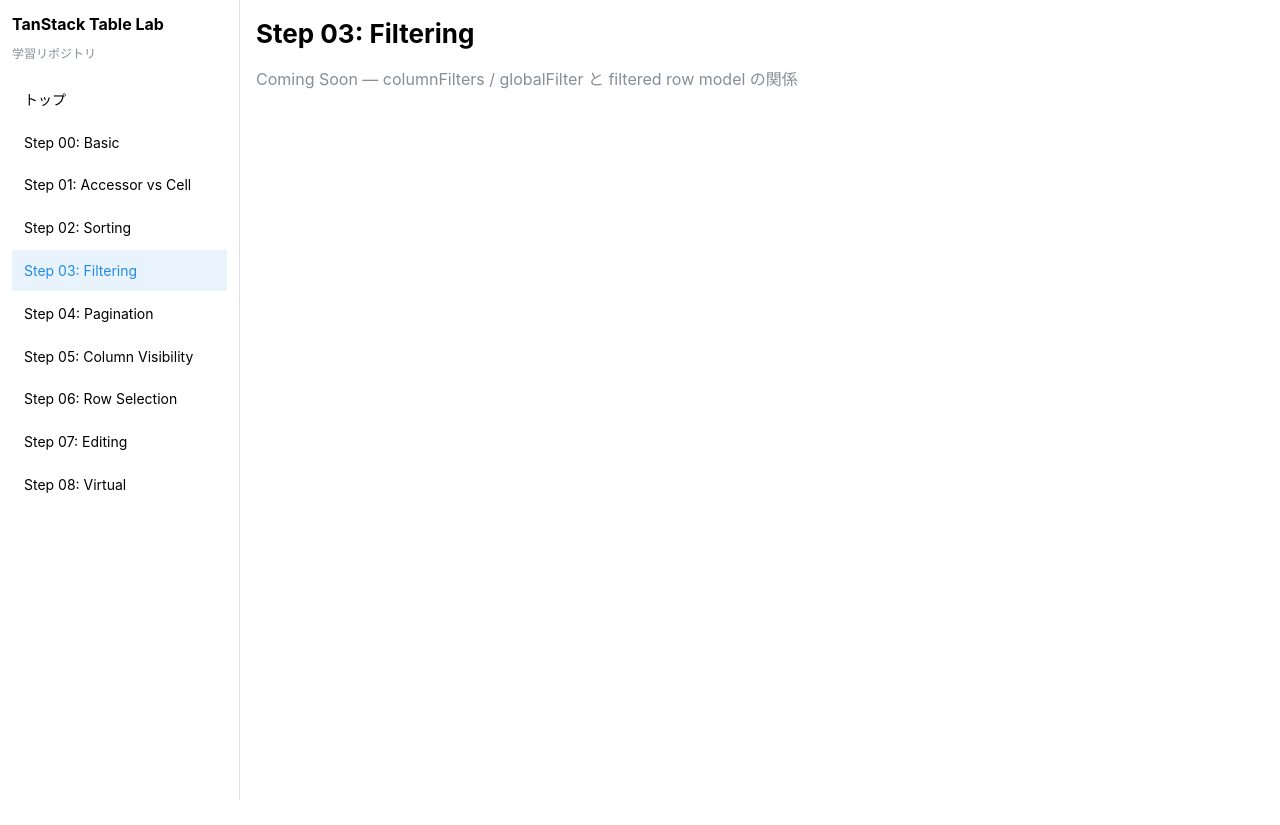
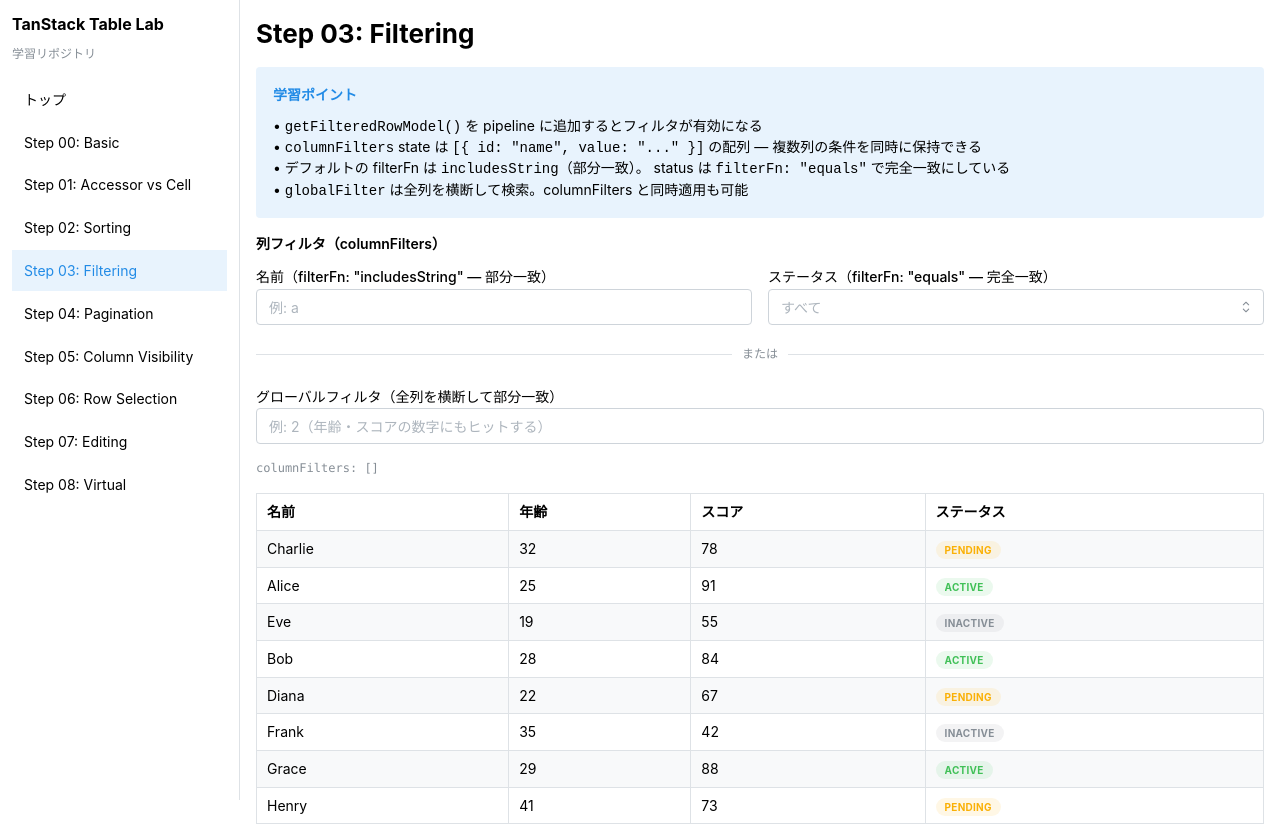
Before and after one commit to shimpei1494/tanstack-table-lab, a React (Vite) app: page /step/03 in a window 1280 px wide. Shown: the top 825 px of the page. Before the commit the page ends 800 px from the top, so only its background shows below. Built offline with nearby package versions, Linux system fonts and the light colour scheme.

Commit message:
step03実装

```diff
--- a/src/features/step03-filtering/Step03Filtering.tsx
+++ b/src/features/step03-filtering/Step03Filtering.tsx
@@ -1,12 +1,182 @@
-import { Stack, Text, Title } from "@mantine/core";
+import {
+	Alert,
+	Badge,
+	Divider,
+	Group,
+	Select,
+	Stack,
+	Text,
+	TextInput,
+	Title,
+} from "@mantine/core";
+import type { ColumnDef, ColumnFiltersState } from "@tanstack/react-table";
+import {
+	getCoreRowModel,
+	getFilteredRowModel,
+	useReactTable,
+} from "@tanstack/react-table";
+import { useMemo, useState } from "react";
+import { DataTable } from "../../components/DataTable/DataTable";
+import { DebugPanel } from "../../components/DebugPanel/DebugPanel";
+
+type Row = {
+	name: string;
+	age: number;
+	score: number;
+	status: "active" | "inactive" | "pending";
+};
+
+const FIXED_DATA: Row[] = [
+	{ name: "Charlie", age: 32, score: 78, status: "pending" },
+	{ name: "Alice", age: 25, score: 91, status: "active" },
+	{ name: "Eve", age: 19, score: 55, status: "inactive" },
+	{ name: "Bob", age: 28, score: 84, status: "active" },
+	{ name: "Diana", age: 22, score: 67, status: "pending" },
+	{ name: "Frank", age: 35, score: 42, status: "inactive" },
+	{ name: "Grace", age: 29, score: 88, status: "active" },
+	{ name: "Henry", age: 41, score: 73, status: "pending" },
+];
 
 export function Step03Filtering() {
+	const [columnFilters, setColumnFilters] = useState<ColumnFiltersState>([]);
+	const [globalFilter, setGlobalFilter] = useState("");
+
+	// columnFilters 配列から各列の値を取り出すヘルパー
+	const nameFilter =
+		(columnFilters.find((f) => f.id === "name")?.value as string) ?? "";
+	const statusFilter =
+		(columnFilters.find((f) => f.id === "status")?.value as string) ?? "";
+
+	const setNameFilter = (value: string) => {
+		setColumnFilters((prev) => {
+			const rest = prev.filter((f) => f.id !== "name");
+			return value ? [...rest, { id: "name", value }] : rest;
+		});
+	};
+
+	const setStatusFilter = (value: string | null) => {
+		setColumnFilters((prev) => {
+			const rest = prev.filter((f) => f.id !== "status");
+			return value ? [...rest, { id: "status", value }] : rest;
+		});
+	};
+
+	const columns = useMemo<ColumnDef<Row>[]>(
+		() => [
+			{
+				accessorKey: "name",
+				header: "名前",
+				// デフォルト filterFn は "includesString"（部分一致・大文字小文字無視）
+			},
+			{
+				accessorKey: "age",
+				header: "年齢",
+			},
+			{
+				accessorKey: "score",
+				header: "スコア",
+			},
+			{
+				accessorKey: "status",
+				header: "ステータス",
+				filterFn: "equals", // 完全一致
+				cell: ({ getValue }) => {
+					const s = getValue() as string;
+					const color =
+						s === "active" ? "green" : s === "pending" ? "yellow" : "gray";
+					return (
+						<Badge color={color} variant="light" size="sm">
+							{s}
+						</Badge>
+					);
+				},
+			},
+		],
+		[],
+	);
+
+	const table = useReactTable({
+		data: FIXED_DATA,
+		columns,
+		state: {
+			columnFilters,
+			globalFilter,
+		},
+		onColumnFiltersChange: setColumnFilters,
+		onGlobalFilterChange: setGlobalFilter,
+		getCoreRowModel: getCoreRowModel(),
+		getFilteredRowModel: getFilteredRowModel(), // ← これを追加するとフィルタが有効になる
+	});
+
 	return (
 		<Stack gap="md">
 			<Title order={2}>Step 03: Filtering</Title>
-			<Text c="dimmed">
-				Coming Soon — columnFilters / globalFilter と filtered row model の関係
+
+			<Alert title="学習ポイント" color="blue" variant="light">
+				<Text size="sm">
+					• <code>getFilteredRowModel()</code> を pipeline
+					に追加するとフィルタが有効になる
+				</Text>
+				<Text size="sm">
+					• <code>columnFilters</code> state は{" "}
+					<code>{'[{ id: "name", value: "..." }]'}</code> の配列 —
+					複数列の条件を同時に保持できる
+				</Text>
+				<Text size="sm">
+					• デフォルトの filterFn は <code>includesString</code>（部分一致）。
+					status は <code>filterFn: &quot;equals&quot;</code>{" "}
+					で完全一致にしている
+				</Text>
+				<Text size="sm">
+					• <code>globalFilter</code> は全列を横断して検索。columnFilters
+					と同時適用も可能
+				</Text>
+			</Alert>
+
+			<Stack gap="xs">
+				<Text fw={600} size="sm">
+					列フィルタ（columnFilters）
+				</Text>
+				<Group gap="md">
+					<TextInput
+						label='名前（filterFn: "includesString" — 部分一致）'
+						placeholder="例: a"
+						value={nameFilter}
+						onChange={(e) => setNameFilter(e.currentTarget.value)}
+						style={{ flex: 1 }}
+					/>
+					<Select
+						label='ステータス（filterFn: "equals" — 完全一致）'
+						placeholder="すべて"
+						data={[
+							{ value: "active", label: "active" },
+							{ value: "inactive", label: "inactive" },
+							{ value: "pending", label: "pending" },
+						]}
+						value={statusFilter || null}
+						onChange={setStatusFilter}
+						clearable
+						style={{ flex: 1 }}
+					/>
+				</Group>
+
+				<Divider label="または" labelPosition="center" my="xs" />
+
+				<TextInput
+					label="グローバルフィルタ（全列を横断して部分一致）"
+					placeholder="例: 2（年齢・スコアの数字にもヒットする）"
+					value={globalFilter}
+					onChange={(e) => setGlobalFilter(e.currentTarget.value)}
+				/>
+			</Stack>
+
+			<Text size="xs" c="dimmed" ff="monospace">
+				columnFilters: {JSON.stringify(columnFilters)}
+				{globalFilter ? ` | globalFilter: "${globalFilter}"` : ""}
 			</Text>
+
+			<DataTable table={table} striped withBorders />
+			<DebugPanel table={table} />
 		</Stack>
 	);
 }
```
Also changed, not shown: plan/progress.md (+2 -2 lines).
